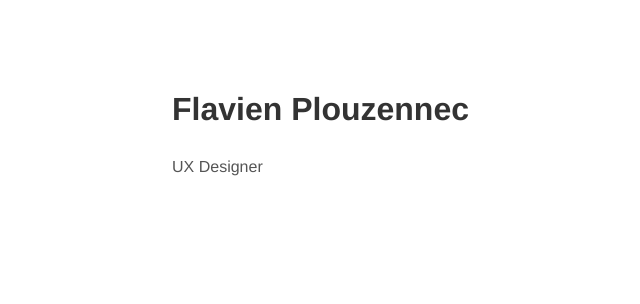
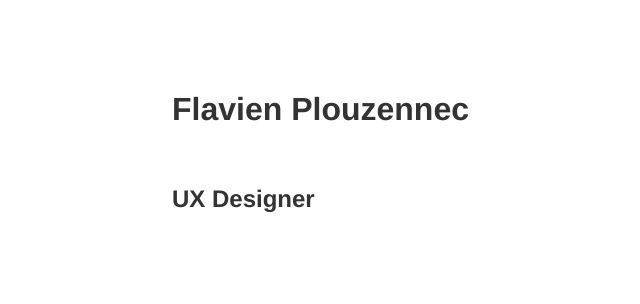
Before and after one commit to FlavienP/flavienp.github.io, a plain HTML site: page index.html in a window 1280 px wide. Shown: the whole page, without its empty margins (68-708 px from the left). Drawn offline with Linux system fonts and the light colour scheme.

Commit message:
Update index.html

```diff
--- a/index.html
+++ b/index.html
@@ -24,6 +24,6 @@
 	<head>
 	<body>
 		<h1>Flavien Plouzennec</h1>
-		<p>UX Designer</p>
+		<h2>UX Designer</h2>
 	</body>
 </html>
```
